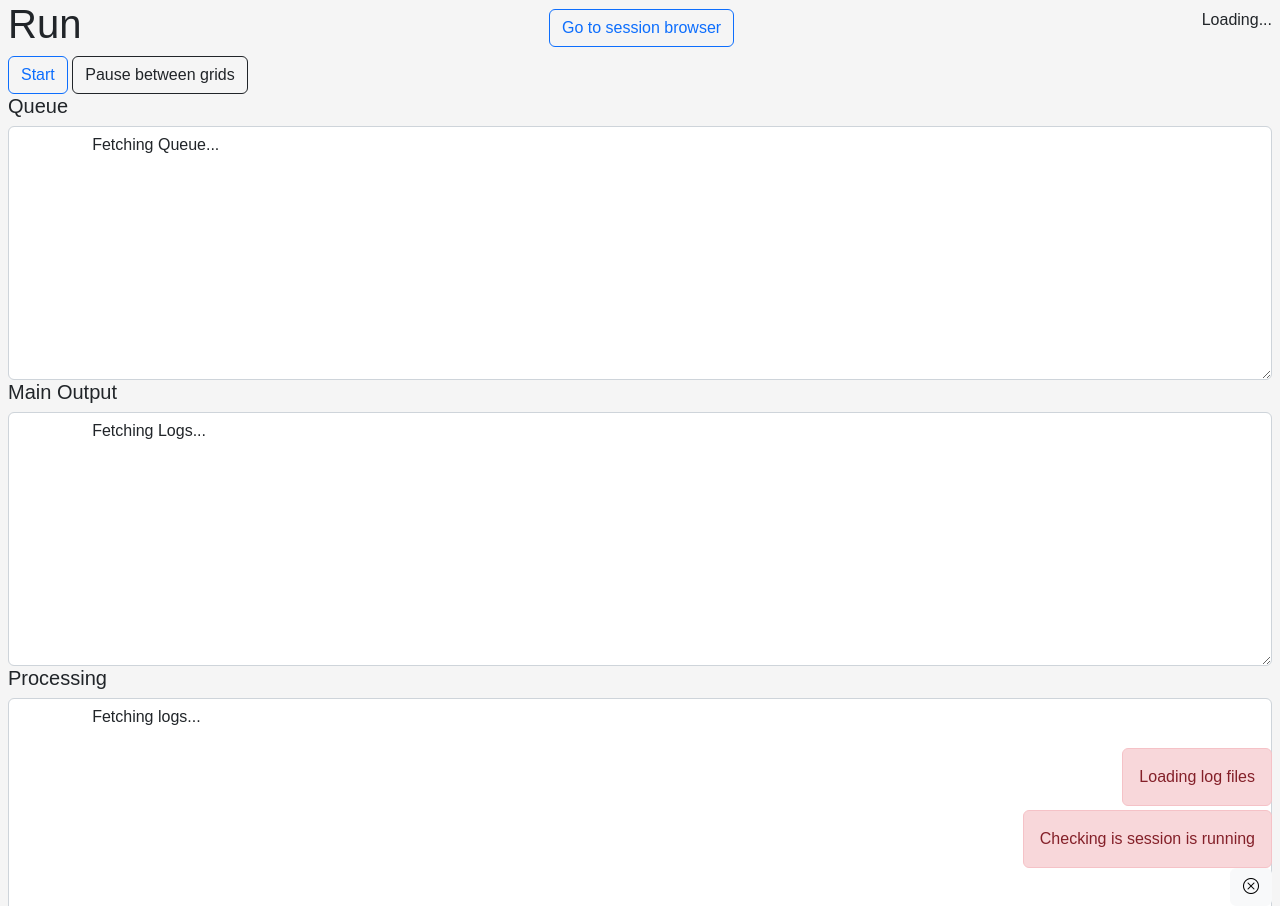
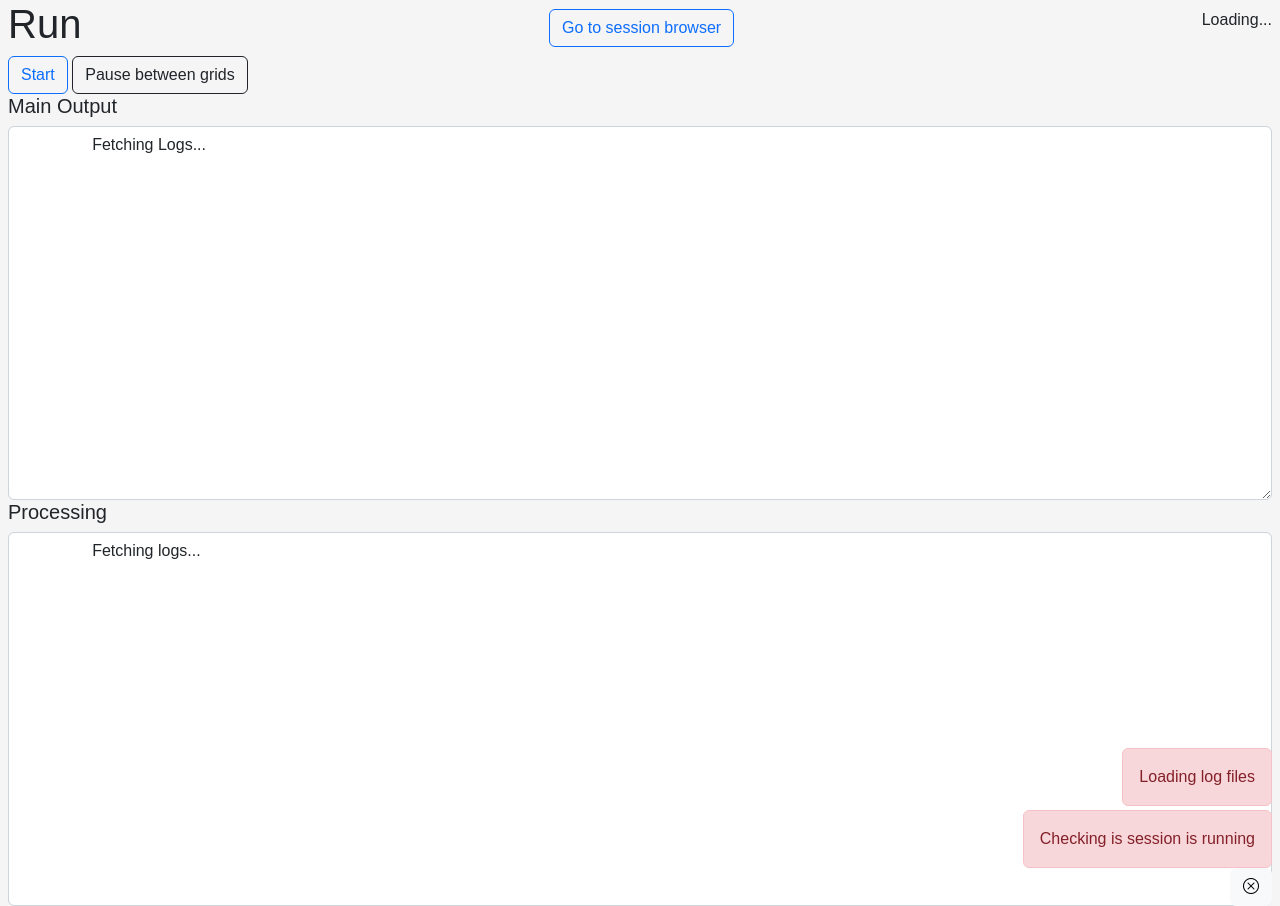
Before and after one commit to NIEHS/SmartScope, a Django app: template Smartscope/server/frontend/templates/autoscreenViewer/run_session.html in a window 1280 px wide. Shown: the part 56-962 px from the top of the page. Run offline with Django 3.2, Linux system fonts and the light colour scheme; the template is opened without the code that fills it, so the values that code supplies are empty; some libraries are stand-ins or nearby versions.

Commit message:
removed queue from run-session tab

```diff
--- a/Smartscope/server/api/viewsets.py
+++ b/Smartscope/server/api/viewsets.py
@@ -274,9 +274,9 @@ class ScreeningSessionsViewSet(viewsets.ModelViewSet):
         disk_status = disk_space(settings.AUTOSCREENDIR)
         out = self.read_file('run.out')
         proc = self.read_file('proc.out')
-        queue = self.read_file('queue.txt', start_line=0)
+        # queue = self.read_file('queue.txt', start_line=0)
 
-        return Response(dict(out=out, proc=proc, queue=queue, disk=disk_status, **check_output))
+        return Response(dict(out=out, proc=proc, disk=disk_status, **check_output))
 
     @ action(detail=True, methods=['post'], )
     def force_kill(self, request, **kwargs):
--- a/Smartscope/server/frontend/templates/autoscreenViewer/run_session.html
+++ b/Smartscope/server/frontend/templates/autoscreenViewer/run_session.html
@@ -58,19 +58,19 @@
 </div>
 
 <div>
-    <div class="media">
+    <!-- <div class="media">
         <div class="media-body">
             <h5 class="mt-0 font-weight-bold blue-text">Queue</h5>
             <textarea readonly id='queue' class="form-control z-depth-1" rows="10">
                 Fetching Queue...
             </textarea>
         </div>
-    </div>
+    </div> -->
 
     <div class="media">
         <div class="media-body">
             <h5 class="mt-0 font-weight-bold blue-text">Main Output</h5>
-            <textarea readonly id='out' class="form-control z-depth-1" rows="10">
+            <textarea readonly id='out' class="form-control z-depth-1" rows="15">
                 Fetching Logs...
             </textarea>
         </div>
@@ -78,7 +78,7 @@
     <div class="media">
         <div class="media-body">
             <h5 class="mt-0 font-weight-bold blue-text">Processing</h5>
-            <textarea readonly id='proc' class="form-control z-depth-1" rows="10">
+            <textarea readonly id='proc' class="form-control z-depth-1" rows="15">
                 Fetching logs...
                 </textarea>
         </div>
--- a/static/run_session.js
+++ b/static/run_session.js
@@ -9,8 +9,8 @@ async function loadlogs() {
     if (data.reload === true) {
         location.reload();
     }
-    queue = document.getElementById('queue')
-    queue.innerHTML = data.queue
+    // queue = document.getElementById('queue')
+    // queue.innerHTML = data.queue
     out = document.getElementById('out')
     out.innerHTML = data.out
     proc = document.getElementById('proc')
```
